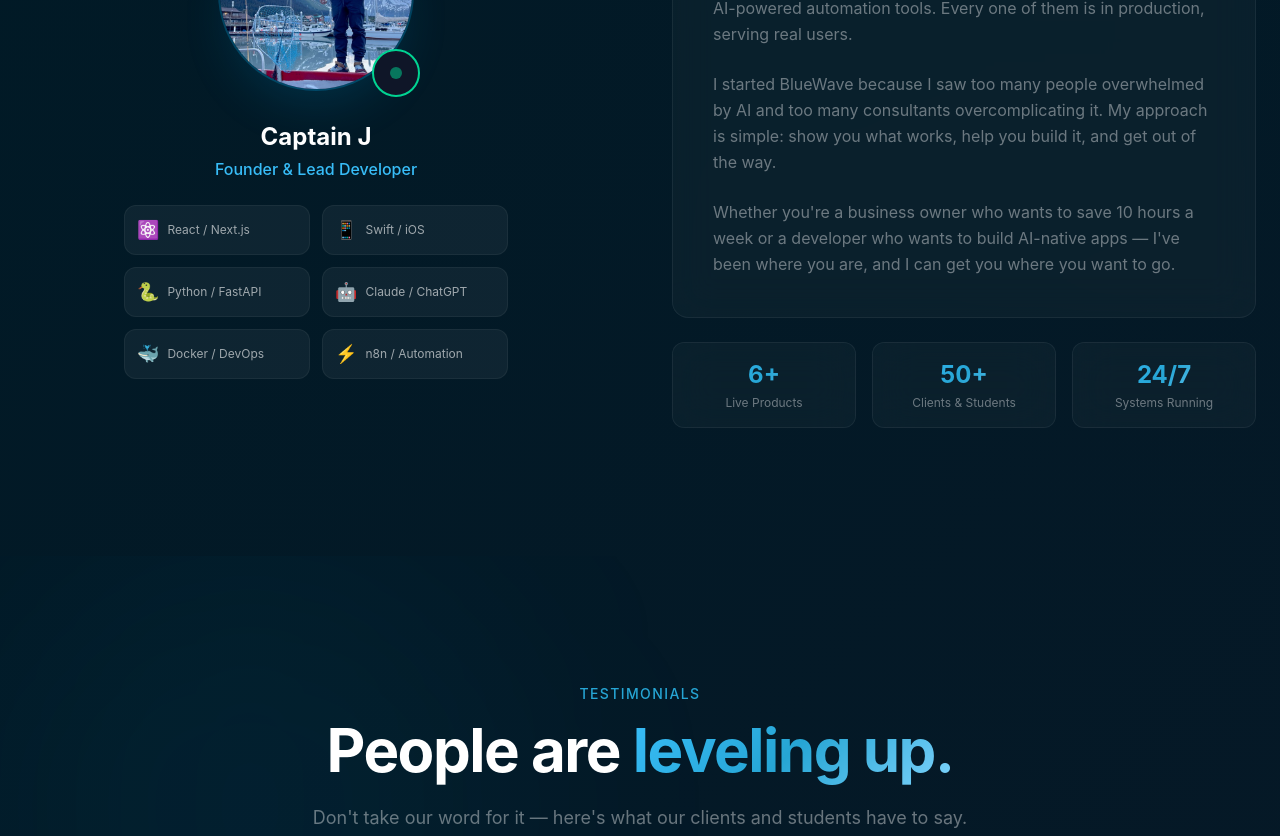
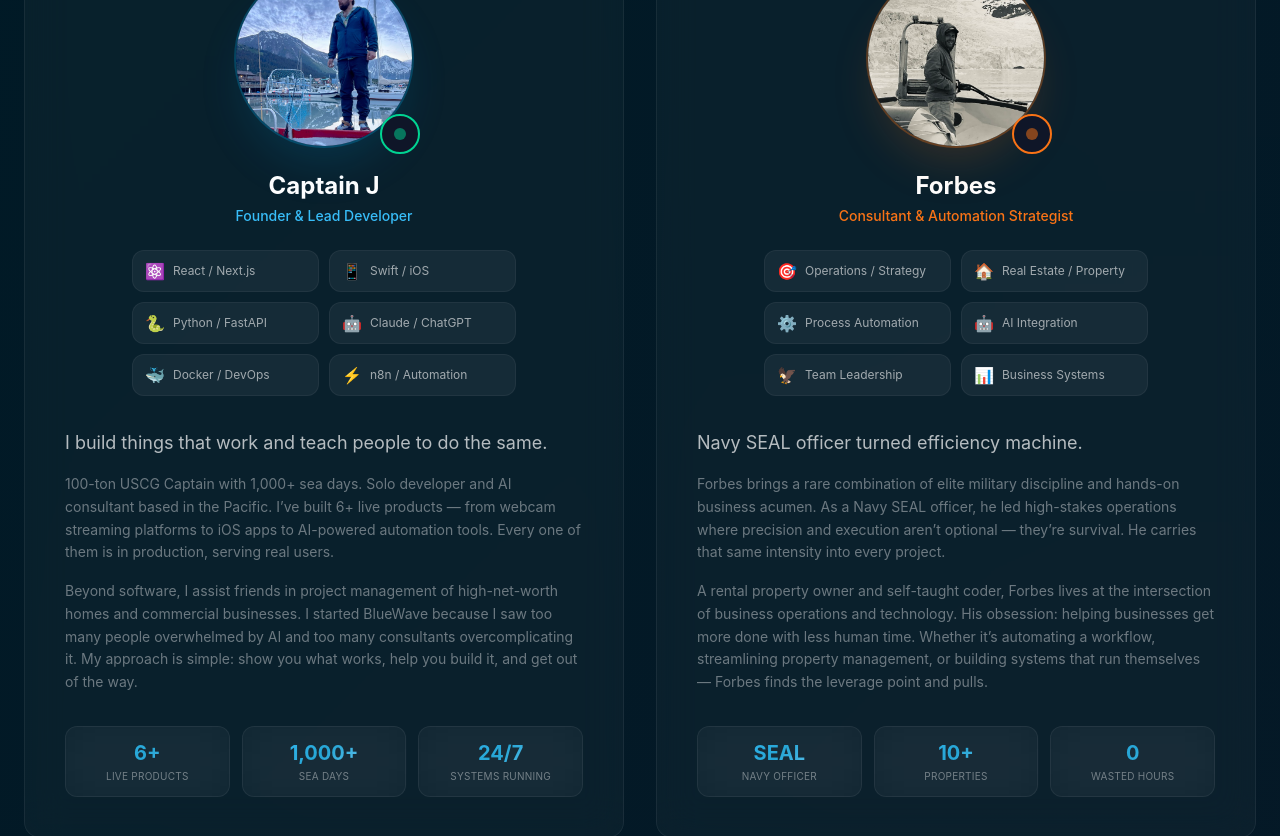
Before and after one commit to portofcams/bluewave-projects, a Next.js app: page / in a window 1280 px wide. Shown: the part 8120-8956 px from the top of the page. Built offline with nearby package versions, Linux system fonts and the light colour scheme.

Commit message:
Redesign About section into Meet the Consultants with Forbes + Captain J

```diff
--- a/src/components/About.tsx
+++ b/src/components/About.tsx
@@ -3,14 +3,143 @@
 import { motion, useInView } from "framer-motion";
 import { useRef } from "react";
 
-const skills = [
+const consultants = [
+  {
+    name: "Captain J",
+    title: "Founder & Lead Developer",
+    photo: "/captain.jpg",
+    color: "ocean",
+    skills: [
       { name: "React / Next.js", icon: "⚛️" },
       { name: "Swift / iOS", icon: "📱" },
       { name: "Python / FastAPI", icon: "🐍" },
       { name: "Claude / ChatGPT", icon: "🤖" },
       { name: "Docker / DevOps", icon: "🐳" },
       { name: "n8n / Automation", icon: "⚡" },
+    ],
+    bio: [
+      "I build things that work and teach people to do the same.",
+      "100-ton USCG Captain with 1,000+ sea days. Solo developer and AI consultant based in the Pacific. I\u2019ve built 6+ live products \u2014 from webcam streaming platforms to iOS apps to AI-powered automation tools. Every one of them is in production, serving real users.",
+      "Beyond software, I assist friends in project management of high-net-worth homes and commercial businesses. I started BlueWave because I saw too many people overwhelmed by AI and too many consultants overcomplicating it. My approach is simple: show you what works, help you build it, and get out of the way.",
+    ],
+    stats: [
+      { value: "6+", label: "Live Products" },
+      { value: "1,000+", label: "Sea Days" },
+      { value: "24/7", label: "Systems Running" },
+    ],
+  },
+  {
+    name: "Forbes",
+    title: "Consultant & Automation Strategist",
+    photo: "/forbes.jpg",
+    color: "lava",
+    skills: [
+      { name: "Operations / Strategy", icon: "🎯" },
+      { name: "Real Estate / Property", icon: "🏠" },
+      { name: "Process Automation", icon: "⚙️" },
+      { name: "AI Integration", icon: "🤖" },
+      { name: "Team Leadership", icon: "🦅" },
+      { name: "Business Systems", icon: "📊" },
+    ],
+    bio: [
+      "Navy SEAL officer turned efficiency machine.",
+      "Forbes brings a rare combination of elite military discipline and hands-on business acumen. As a Navy SEAL officer, he led high-stakes operations where precision and execution aren\u2019t optional \u2014 they\u2019re survival. He carries that same intensity into every project.",
+      "A rental property owner and self-taught coder, Forbes lives at the intersection of business operations and technology. His obsession: helping businesses get more done with less human time. Whether it\u2019s automating a workflow, streamlining property management, or building systems that run themselves \u2014 Forbes finds the leverage point and pulls.",
+    ],
+    stats: [
+      { value: "SEAL", label: "Navy Officer" },
+      { value: "10+", label: "Properties" },
+      { value: "0", label: "Wasted Hours" },
+    ],
+  },
 ];
+
+function ConsultantCard({
+  consultant,
+  index,
+  inView,
+}: {
+  consultant: (typeof consultants)[0];
+  index: number;
+  inView: boolean;
+}) {
+  const isOcean = consultant.color === "ocean";
+  const ringClass = isOcean ? "ring-ocean-500/30 shadow-ocean-500/20" : "ring-lava-500/30 shadow-lava-500/20";
+  const titleClass = isOcean ? "text-wave-400" : "text-lava-500";
+  const pulseClass = isOcean ? "border-emerald-400" : "border-lava-500";
+  const dotClass = isOcean ? "bg-emerald-400" : "bg-lava-500";
+
+  return (
+    <motion.div
+      initial={{ opacity: 0, y: 40 }}
+      animate={inView ? { opacity: 1, y: 0 } : {}}
+      transition={{ duration: 0.6, delay: 0.2 + index * 0.2 }}
+      className="flex flex-col"
+    >
+      <div className="glass rounded-2xl p-8 sm:p-10 h-full flex flex-col">
+        {/* Photo + Name + Title */}
+        <div className="flex flex-col items-center mb-8">
+          <div className="relative mb-6">
+            <div className={`w-44 h-44 rounded-full overflow-hidden shadow-2xl ${ringClass} ring-2`}>
+              <img
+                src={consultant.photo}
+                alt={consultant.name}
+                className="w-full h-full object-cover"
+              />
+            </div>
+            <div className={`absolute -bottom-2 -right-2 w-10 h-10 rounded-full bg-deep-800 border-2 ${pulseClass} flex items-center justify-center`}>
+              <div className={`w-3 h-3 rounded-full ${dotClass} animate-pulse`} />
+            </div>
+          </div>
+
+          <h3 className="text-2xl font-bold text-white mb-1">{consultant.name}</h3>
+          <p className={`${titleClass} font-medium text-sm mb-6`}>{consultant.title}</p>
+
+          {/* Skills grid */}
+          <div className="grid grid-cols-2 gap-2.5 w-full max-w-sm">
+            {consultant.skills.map((skill, i) => (
+              <motion.div
+                key={skill.name}
+                initial={{ opacity: 0, scale: 0.8 }}
+                animate={inView ? { opacity: 1, scale: 1 } : {}}
+                transition={{ duration: 0.4, delay: 0.5 + index * 0.2 + i * 0.06 }}
+                className="flex items-center gap-2 px-3 py-2 rounded-xl bg-white/5 border border-white/5"
+              >
+                <span className="text-base">{skill.icon}</span>
+                <span className="text-xs text-white/60">{skill.name}</span>
+              </motion.div>
+            ))}
+          </div>
+        </div>
+
+        {/* Bio */}
+        <div className="space-y-4 flex-1">
+          <p className="text-lg text-white/70 leading-relaxed">{consultant.bio[0]}</p>
+          {consultant.bio.slice(1).map((para, i) => (
+            <p key={i} className="text-sm text-white/40 leading-relaxed">
+              {para}
+            </p>
+          ))}
+        </div>
+
+        {/* Stats */}
+        <div className="flex gap-3 mt-8">
+          {consultant.stats.map((stat) => (
+            <div
+              key={stat.label}
+              className="glass rounded-xl px-4 py-3 text-center flex-1"
+            >
+              <div className="text-xl font-bold text-gradient">{stat.value}</div>
+              <div className="text-[10px] text-white/40 mt-0.5 uppercase tracking-wide">
+                {stat.label}
+              </div>
+            </div>
+          ))}
+        </div>
+      </div>
+    </motion.div>
+  );
+}
 
 export default function About() {
   const ref = useRef(null);
@@ -29,88 +158,26 @@ export default function About() {
           className="text-center mb-20"
         >
           <span className="text-sm font-medium text-ocean-400 uppercase tracking-widest mb-4 block">
-            About
+            Who We Are
           </span>
           <h2 className="text-4xl sm:text-5xl lg:text-6xl font-bold tracking-tight mb-6">
             <span className="text-white">Meet the</span>{" "}
-            <span className="text-gradient">captain.</span>
+            <span className="text-gradient">consultants.</span>
           </h2>
+          <p className="text-white/40 max-w-2xl mx-auto text-lg">
+            A captain and a SEAL. We build systems, automate operations, and help businesses run faster with less overhead.
+          </p>
         </motion.div>
 
-        <div className="grid grid-cols-1 lg:grid-cols-2 gap-16 items-center">
-          {/* Photo + name */}
-          <motion.div
-            initial={{ opacity: 0, x: -40 }}
-            animate={inView ? { opacity: 1, x: 0 } : {}}
-            transition={{ duration: 0.6, delay: 0.2 }}
-            className="flex flex-col items-center lg:items-center"
-          >
-            <div className="relative mb-8">
-              <div className="w-48 h-48 rounded-full overflow-hidden shadow-2xl shadow-ocean-500/20 ring-2 ring-ocean-500/30">
-                <img src="/captain.jpg" alt="Captain J" className="w-full h-full object-cover" />
-              </div>
-              <div className="absolute -bottom-2 -right-2 w-12 h-12 rounded-full bg-deep-800 border-2 border-emerald-400 flex items-center justify-center">
-                <div className="w-3 h-3 rounded-full bg-emerald-400 animate-pulse" />
-              </div>
-            </div>
-
-            <h3 className="text-2xl font-bold text-white mb-1">Captain J</h3>
-            <p className="text-wave-400 font-medium mb-6">Founder & Lead Developer</p>
-
-            {/* Skills grid */}
-            <div className="grid grid-cols-2 gap-3 w-full max-w-sm">
-              {skills.map((skill, i) => (
-                <motion.div
-                  key={skill.name}
-                  initial={{ opacity: 0, scale: 0.8 }}
-                  animate={inView ? { opacity: 1, scale: 1 } : {}}
-                  transition={{ duration: 0.4, delay: 0.4 + i * 0.08 }}
-                  className="flex items-center gap-2 px-3 py-2.5 rounded-xl bg-white/5 border border-white/5"
-                >
-                  <span className="text-lg">{skill.icon}</span>
-                  <span className="text-xs text-white/60">{skill.name}</span>
-                </motion.div>
+        <div className="grid grid-cols-1 lg:grid-cols-2 gap-8">
+          {consultants.map((consultant, i) => (
+            <ConsultantCard
+              key={consultant.name}
+              consultant={consultant}
+              index={i}
+              inView={inView}
+            />
           ))}
-            </div>
-          </motion.div>
-
-          {/* Bio */}
-          <motion.div
-            initial={{ opacity: 0, x: 40 }}
-            animate={inView ? { opacity: 1, x: 0 } : {}}
-            transition={{ duration: 0.6, delay: 0.3 }}
-            className="space-y-6"
-          >
-            <div className="glass rounded-2xl p-8 sm:p-10">
-              <p className="text-lg text-white/70 leading-relaxed mb-6">
-                I build things that work and teach people to do the same.
-              </p>
-              <p className="text-white/40 leading-relaxed mb-6">
-                Solo developer and AI consultant based in the Pacific. I&apos;ve built 6+ live products — from webcam streaming platforms to iOS apps to AI-powered automation tools. Every one of them is in production, serving real users.
-              </p>
-              <p className="text-white/40 leading-relaxed mb-6">
-                I started BlueWave because I saw too many people overwhelmed by AI and too many consultants overcomplicating it. My approach is simple: show you what works, help you build it, and get out of the way.
-              </p>
-              <p className="text-white/40 leading-relaxed">
-                Whether you&apos;re a business owner who wants to save 10 hours a week or a developer who wants to build AI-native apps — I&apos;ve been where you are, and I can get you where you want to go.
-              </p>
-            </div>
-
-            <div className="flex flex-wrap gap-4">
-              <div className="glass rounded-xl px-6 py-4 text-center flex-1 min-w-[120px]">
-                <div className="text-2xl font-bold text-gradient">6+</div>
-                <div className="text-xs text-white/40 mt-1">Live Products</div>
-              </div>
-              <div className="glass rounded-xl px-6 py-4 text-center flex-1 min-w-[120px]">
-                <div className="text-2xl font-bold text-gradient">50+</div>
-                <div className="text-xs text-white/40 mt-1">Clients & Students</div>
-              </div>
-              <div className="glass rounded-xl px-6 py-4 text-center flex-1 min-w-[120px]">
-                <div className="text-2xl font-bold text-gradient">24/7</div>
-                <div className="text-xs text-white/40 mt-1">Systems Running</div>
-              </div>
-            </div>
-          </motion.div>
         </div>
       </div>
     </section>
```
Also changed, not shown: public/forbes.jpg (added). Lines whose indentation alone changed are shown as unchanged.
